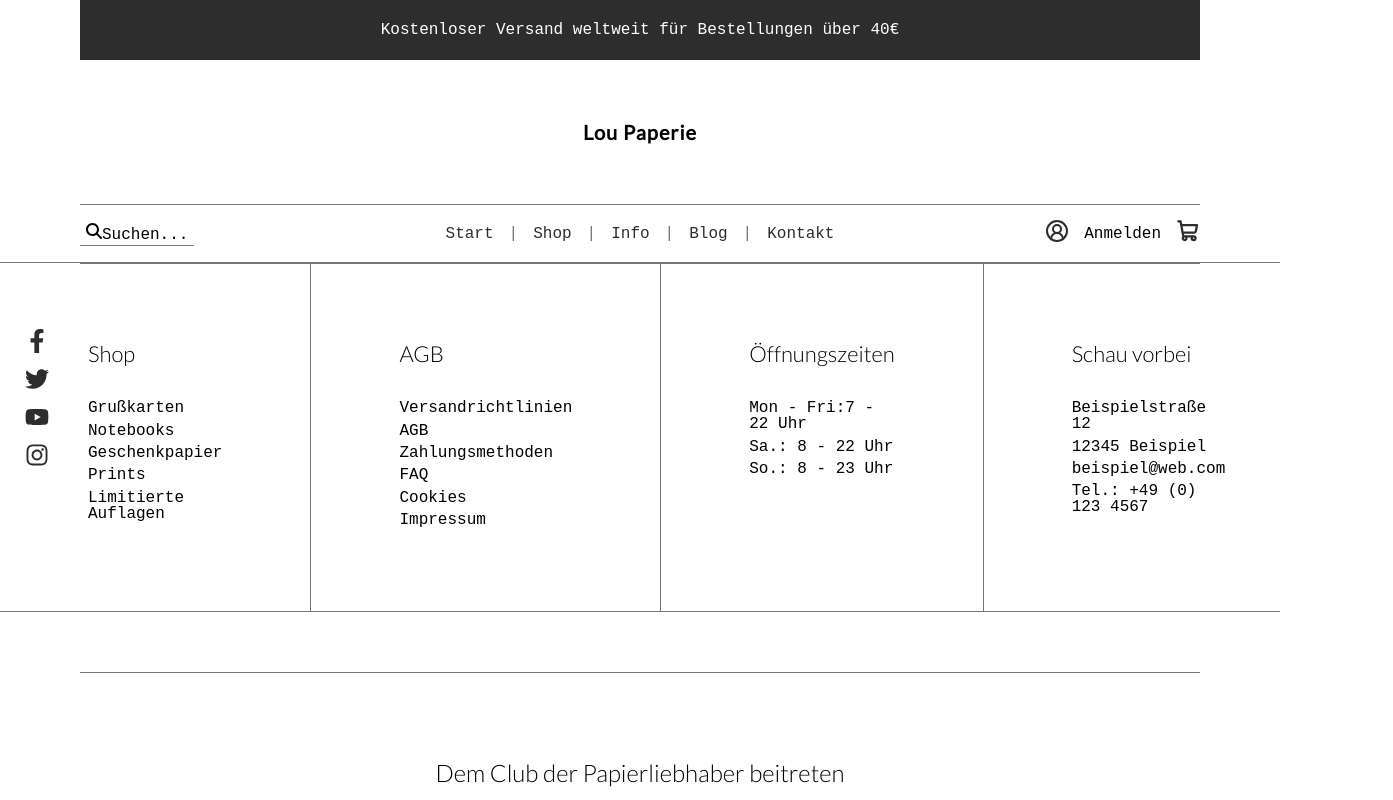
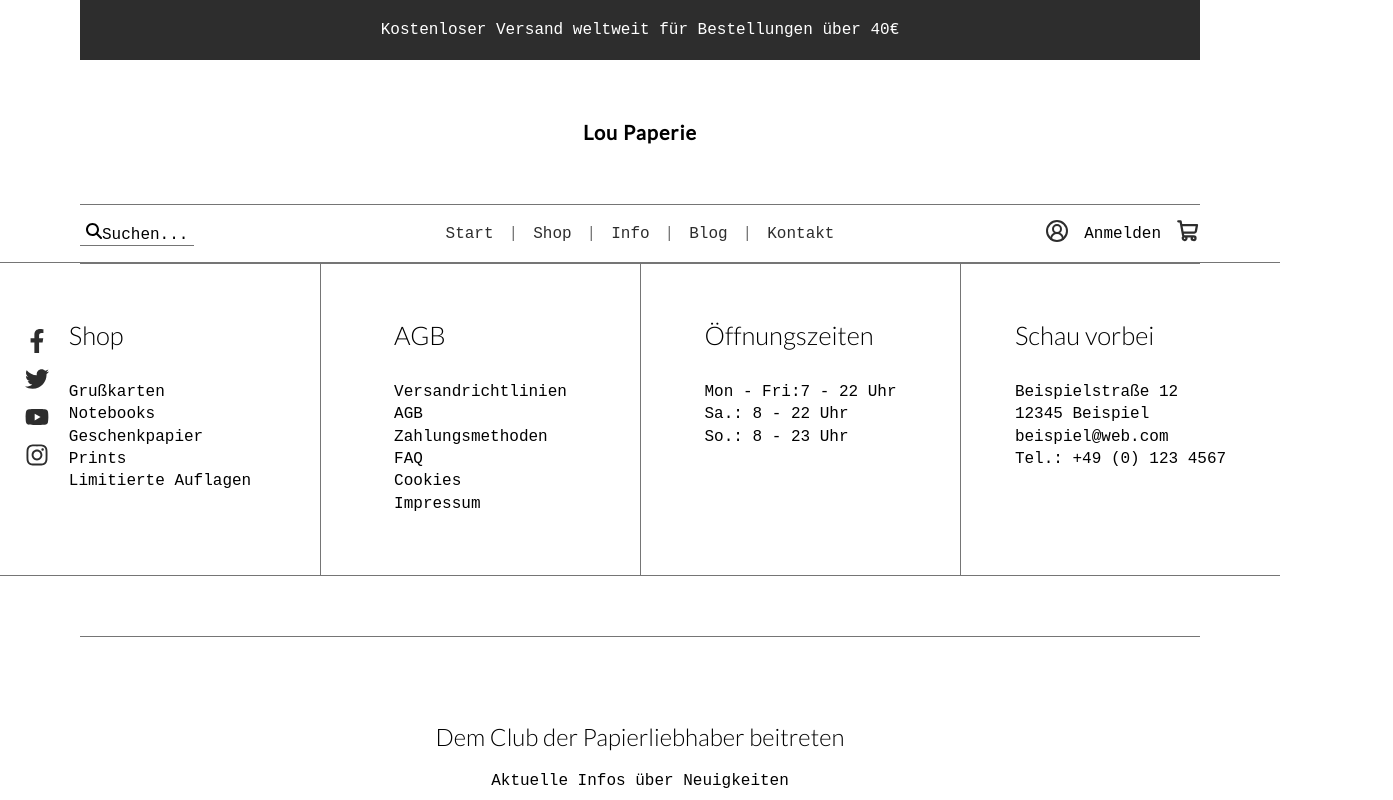
Before and after one commit to Inessa-Igumensev/Fakestore_Webstore, a React (Vite) app: page /contact in a window 1280 px wide. Shown: the top 800 px of the page, 1393 px wide, since content can reach past the window. Built offline with nearby package versions, Linux system fonts and the light colour scheme.

Commit message:
centered the contact component

```diff
--- a/package.json
+++ b/package.json
@@ -13,15 +13,15 @@
     "@fontsource/cousine": "^5.2.7",
     "@fontsource/lato": "^5.2.7",
     "axios": "^1.16.1",
-    "react": "^19.2.5",
-    "react-dom": "^19.2.5",
+    "react": "^19.2.7",
+    "react-dom": "^19.2.7",
     "react-icons": "^5.6.0",
     "react-router-dom": "^7.15.0"
   },
   "devDependencies": {
     "@eslint/js": "^10.0.1",
     "@types/node": "^24.12.2",
-    "@types/react": "^19.2.14",
+    "@types/react": "^19.2.17",
     "@types/react-dom": "^19.2.3",
     "@vitejs/plugin-react": "^6.0.1",
     "eslint": "^10.2.1",
--- a/src/Components/Contact.css
+++ b/src/Components/Contact.css
@@ -5,41 +5,34 @@
 .contact {
   display: grid;
   grid-template-columns: repeat(4, 1fr);
-  justify-content: space-between;
+  grid-template-rows: repeat(1, 1fr);
   border-top: 1px solid var(--borderColor);
   border-bottom: 1px solid var(--borderColor);
 
-   div {
-    padding-block: var(--space-xxl);
-    padding-inline: var(--space-2xl);
-
-  }
-
-
-  h5 {
-    font-family: var(--ff-heading);
-    font-size: var(--fs-card-title);
-    font-weight: 300;
-    margin-block-end: var(--space-lg);
-
-  }
-
-
-  p {
-    font-family: var(--ff-body);
-    font-size: var(--fs-body);
-    padding-block:var(--space-xs);
+  & > div:not(:first-child) {
+    border-left: 1px solid var(--borderColor);
   }
 }
 
-.contact > div:not(:first-child) {
-  border-left: 1px solid var(--borderColor);
+.info-contact{
+  padding-block: var(--space-xl);
+  display: inline-flex;
+  flex-direction: column;
+  align-items: center;
 }
 
-.copyright {
+.p-contacts{
+  flex-grow: 1;
+  h1{
+    font-family: var(--ff-heading);
+    font-size: var(--fs-subheading);
+    font-weight: 300;
+    margin-block-end:var(--space-lg) ;
+  }
 
-  text-align: center;
-  padding: 20px;
-  font-family: var(--ff-body);
-  font-size: var(--fs-body);
+  p{
+    font-family:var(--ff-body);
+    padding-block: var(--space-xs);
+  }
+
 }
--- a/src/Components/Contact.tsx
+++ b/src/Components/Contact.tsx
@@ -1,16 +1,19 @@
 export function Contact() {
-  return <div className="contact">
-
-    <div className="listing-products">
-      <h5>Shop</h5>
+  return (
+    <div className="contact">
+      <div className="info-contact">
+        <div className="p-contacts">
+          <h1>Shop</h1>
           <p>Grußkarten</p>
           <p>Notebooks</p>
           <p>Geschenkpapier</p>
           <p>Prints</p>
           <p>Limitierte Auflagen</p>
         </div>
-    <div className="agb">
-      <h5>AGB</h5>
+      </div>
+      <div className="info-contact">
+        <div className="p-contacts">
+          <h1>AGB</h1>
           <p>Versandrichtlinien</p>
           <p>AGB</p>
           <p>Zahlungsmethoden</p>
@@ -18,18 +21,24 @@ export function Contact() {
           <p>Cookies</p>
           <p>Impressum</p>
         </div>
-    <div className="open">
-      <h5>Öffnungszeiten</h5>
+      </div>
+      <div className="info-contact">
+        <div className="p-contacts">
+          <h1>Öffnungszeiten</h1>
           <p>Mon - Fri:7 - 22 Uhr</p>
           <p>Sa.: 8 - 22 Uhr</p>
           <p>So.: 8 - 23 Uhr</p>
         </div>
-    <div className="stop-by">
-      <h5>Schau vorbei</h5>
+      </div>
+      <div className="info-contact">
+        <div className="p-contacts">
+          <h1>Schau vorbei</h1>
           <p>Beispielstraße 12</p>
           <p>12345 Beispiel</p>
           <p>beispiel@web.com</p>
           <p> Tel.: +49 (0) 123 4567</p>
         </div>
-  </div>;
+      </div>
+    </div>
+  );
 }
--- a/src/Components/Footer.css
+++ b/src/Components/Footer.css
@@ -3,5 +3,11 @@
   flex-direction: column;
   width: calc(100% - 160px);
   margin: auto;
+}
 
+.copyright {
+  text-align: center;
+  padding: 20px;
+  font-family: var(--ff-body);
+  font-size: var(--fs-body);
 }
--- a/src/Components/Subscribe.css
+++ b/src/Components/Subscribe.css
@@ -29,7 +29,7 @@
 .subscribe-form {
   display: grid;
   grid-template-columns: repeat(2, 1fr) auto;
-  row-gap: var(--space-md);
+  row-gap: var(--space-xs);
   width: clamp(320px, 80vw, 900px);
   margin: 0 auto;
   text-align: left;
--- a/src/Root.css
+++ b/src/Root.css
@@ -11,8 +11,8 @@
   --ff-body: "Courier New", Courier, monospace;
   --ff-heading: "Lato", sans-serif;
 
-  --fs-heading: clamp(1.75rem, 4vw, 2.5rem);
-  --fs-subheading: clamp(1.5rem, 3vw, 2rem);
+  --fs-heading: clamp(1.75rem, 3vw, 2.5rem);
+  --fs-subheading: clamp(1.5rem, 2vw, 2rem);
   --fs-card-title: 1.375rem;
   --fs-body: 1rem;
 
```
Also changed, not shown: 2 other files (tests, documents, lock files or other folders). Lines whose indentation alone changed are shown as unchanged.
